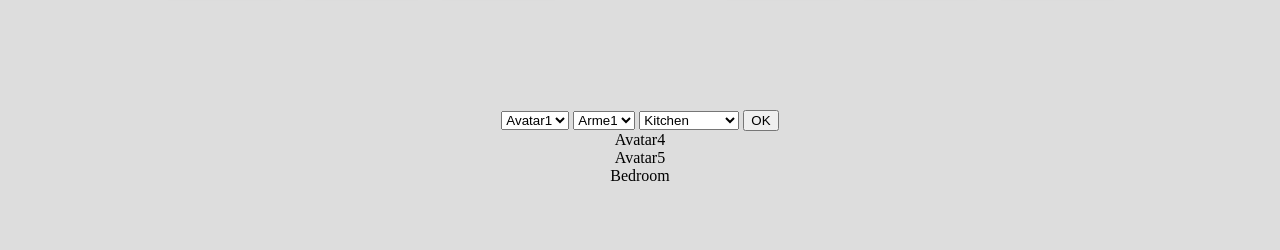
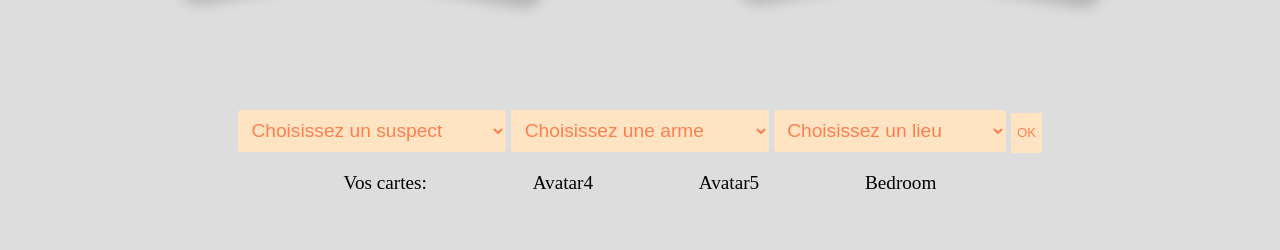
Before and after one commit to LJG1998FR/Clues, a website built with Vite: page app/index.html in a window 1280 px wide. Shown: the part 550-800 px from the top of the page. Built offline with nearby package versions, Linux system fonts and the light colour scheme.

Commit message:
skeleton game done

```diff
--- a/app/index.html
+++ b/app/index.html
@@ -10,7 +10,6 @@
 </head>
 <body>
     <h1 class="title">Clues</h1>
-    <!-- <button id="cpuTurnButton" onclick="cpuTurn(3);">Simulate Turn</button> -->
     <main id="main">
         <section id="otherPlayersContainer">
             <section class="cardContainer" id="cpuHandContainer_1">
@@ -217,8 +216,9 @@
 
         <section id="currentPlayerContainer">
             <div class="cardContainer" id="player_cardContainer">
-                <form id="playerTheory">
+                <form id="playerTheory" class="custom-dropdown big">
                     <select name="suspect" id="suspect">
+                        <option value="default" disabled selected>Choisissez un suspect</option>
                         <option value="Avatar1">Avatar1</option>
                         <option value="Avatar2">Avatar2</option>
                         <option value="Avatar3">Avatar3</option>
@@ -227,6 +227,7 @@
                         <option value="Avatar6">Avatar6</option>
                     </select>
                     <select name="action" id="action">
+                        <option value="default" disabled selected>Choisissez une arme</option>
                         <option value="Arme1">Arme1</option>
                         <option value="Arme2">Arme2</option>
                         <option value="Arme3">Arme3</option>
@@ -235,6 +236,7 @@
                         <option value="Arme6">Arme6</option>
                     </select>
                     <select name="room" id="room">
+                        <option value="default" disabled selected>Choisissez un lieu</option>
                         <option value="Kitchen">Kitchen</option>
                         <option value="Dining Room">Dining Room</option>
                         <option value="Bedroom">Bedroom</option>
@@ -246,6 +248,10 @@
                         <option value="Hall">Hall</option>
                     </select>
                     <button type="submit">OK</button>
+
+                    <section class="playerCards">
+                        <p>Vos cartes: </p>
+                    </section>
                 </form>
             </div>
         </section>
--- a/app/package.json
+++ b/app/package.json
@@ -12,5 +12,8 @@
     "sass-embedded": "^1.83.0",
     "typescript": "~5.6.2",
     "vite": "^6.0.5"
+  },
+  "dependencies": {
+    "gsap": "^3.12.5"
   }
 }
--- a/app/src/animations.ts
+++ b/app/src/animations.ts
@@ -1,8 +1,13 @@
+import gsap from "gsap";
+
 function revealCardAnimation(id:string) {
+    const t:GSAPTimeline = new gsap.core.Timeline({defaults: {immediateRender:false}});
     var cardToReveal:HTMLDivElement = <HTMLDivElement>document.querySelector('#'+id+' .flip-card-inner');
-    cardToReveal.style.transform = 'rotateY(180deg)';
 
-    console.log(cardToReveal)
+    t.fromTo(cardToReveal, {rotateY:0}, {rotateY:180, duration:0.1});
+
+    console.log(cardToReveal);
+    return t;
 }
 
 export { revealCardAnimation }
--- a/app/src/main.ts
+++ b/app/src/main.ts
@@ -1,5 +1,6 @@
 import { revealCardAnimation } from "./animations";
 
+const mainDom = document.getElementById('main');
 var suspectCards = ['Avatar1', 'Avatar2', 'Avatar3', 'Avatar4', 'Avatar5', 'Avatar6'];
 var actionCards = ['Arme1', 'Arme2', 'Arme3', 'Arme4', 'Arme5', 'Arme6'];
 var roomCards = ['Kitchen', 'Dining Room', 'Bedroom', 'Bathroom', 'Living Room', 'Study', 'Library', 'Lounge', 'Hall'];
@@ -68,7 +69,7 @@ console.log(cpuCards);
 function gameInit() {
 
     for (let i = 0; i < playerCards.length; i++) {
-        let player_cardContainer:HTMLElement = <HTMLElement>document.getElementById('player_cardContainer');
+        let player_cardContainer = <HTMLElement>mainDom?.querySelector('.playerCards');
         player_cardContainer.innerHTML += `<span>${playerCards[i]}</span>`;
     }
 
--- a/app/src/styles.scss
+++ b/app/src/styles.scss
@@ -30,6 +30,19 @@ body {
       height: 176px;
       perspective: 1000px;
       font-family: sans-serif;
+
+      &:first-child {
+        transform: rotateZ(-10deg) translate3d(10px, 10px, 10px);
+      }
+
+      &:last-child {
+        transform: rotateZ(10deg) translate3d(-10px, 13px, -10px);
+      }
+
+      &:hover {
+        z-index: 10;
+        transform: none;
+      }
     }
 
     .title {
@@ -48,9 +61,17 @@ body {
       transform-style: preserve-3d;
     }
 
-    /*.flip-card:hover .flip-card-inner {
-      transform: rotateY(180deg);
-    }*/
+    .flip-card:hover .flip-card-inner {
+      transform: scale(1.2);
+    }
+
+    .flip-card-back {
+      transition: transform 0.8s;
+    }
+
+    .flip-card-back:hover {
+      transform: scale(1.2) rotateY(180deg);
+    }
 
     .flip-card-front, .flip-card-back {
       box-shadow: 0 8px 14px 0 rgba(0,0,0,0.2);
@@ -86,4 +107,83 @@ body {
   display: flex;
   justify-content: center;
   margin-top: 100px;
+
+  .big {
+    font-size: 1.2em;
+  }
+
+  .small {
+    font-size: .7em;
+  }
+
+  .square {
+    width: .7em;
+    height: .7em;
+    margin: .5em;
+    display: inline-block;
+  }
+
+  /* Custom dropdown */
+  .custom-dropdown {
+    position: relative;
+    display: inline-block;
+    vertical-align: middle;
+  }
+
+  .custom-dropdown select {
+    background-color: bisque;
+    color: coral;
+    font-size: inherit;
+    padding: .5em;
+    padding-right: 2.5em;
+    border: 0;
+    margin: 0;
+    border-radius: 3px;
+    text-indent: 0.01px;
+    text-overflow: '';
+  }
+
+  .custom-dropdown::before,
+  .custom-dropdown::after {
+    content: "";
+    position: absolute;
+    pointer-events: none;
+  }
+
+  .custom-dropdown::before { /*  Custom dropdown arrow cover */
+    width: 2em;
+    right: 0;
+    top: 0;
+    bottom: 0;
+    border-radius: 0 3px 3px 0;
+  }
+
+  .custom-dropdown select[disabled] {
+    color: rgba(0,0,0,.3);
+  }
+
+  .custom-dropdown select[disabled]::after {
+    color: rgba(0,0,0,.1);
+  }
+
+  /*.custom-dropdown::before {
+    background-color: rgba(0,0,0,.15);
+  }*/
+
+  .custom-dropdown::after {
+    color: rgba(0,0,0,.4);
+  }
+
+  button {
+    background-color: bisque;
+    color: coral;
+    border: none;
+    height: 40px;
+  }
+
+  .playerCards {
+    display: flex;
+    justify-content: space-evenly;
+    align-items: center;
+  }
 }
```
Also changed, not shown: 1 other file.
